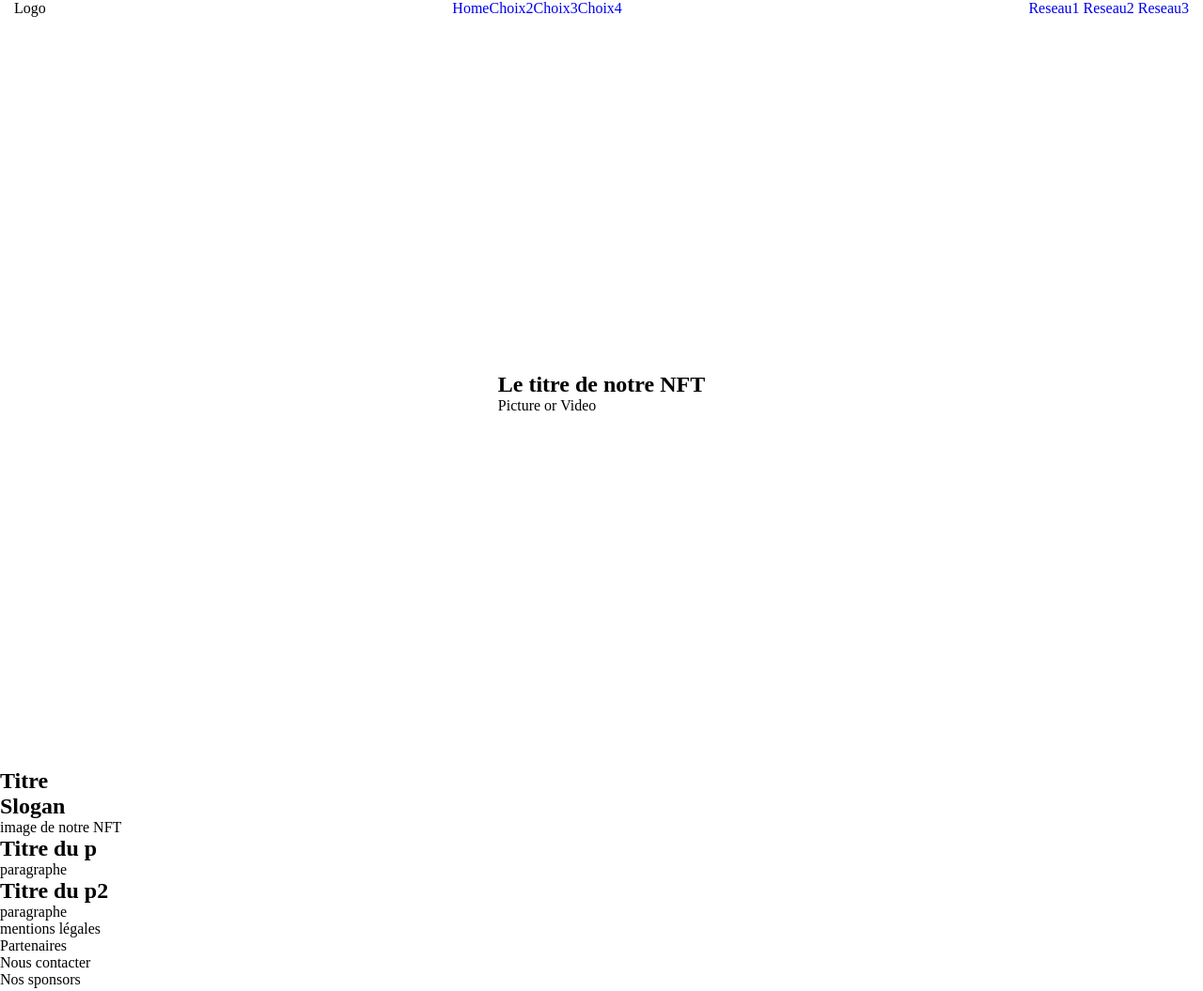
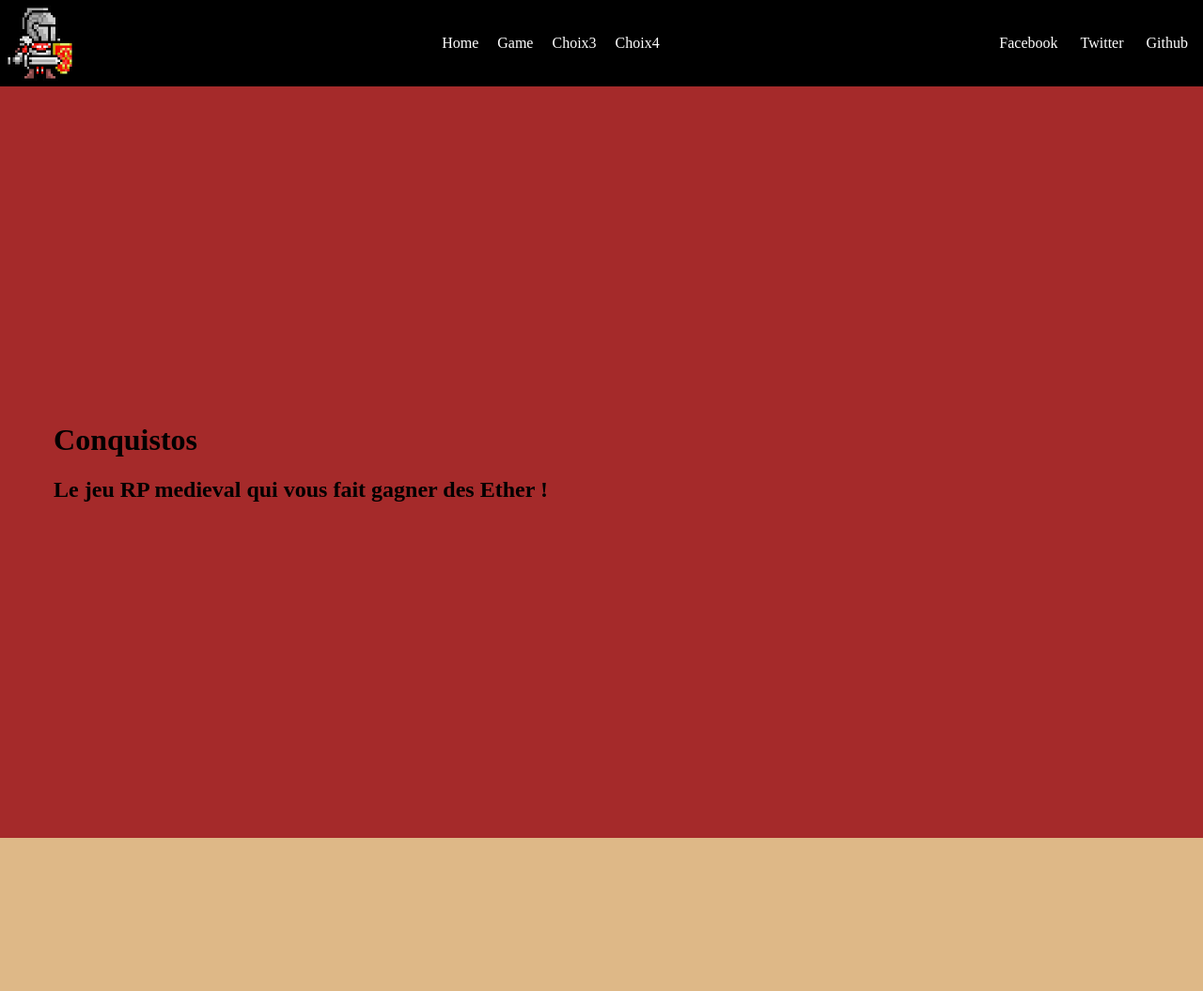
Before and after one commit to MatteoDinville/challenge-48h, a plain HTML site: page index.html in a window 1280 px wide. Shown: the top 1055 px of the page at 94% size. Drawn offline with Linux system fonts and the light colour scheme.

Commit message:
first build

```diff
--- a/index.html
+++ b/index.html
@@ -10,54 +10,81 @@
 <body>
     <header class="navbar">
         <div class="headercontainer">
-            <div class="logo">Logo</div>
+            <div class="logo">
+                <img src="logo.png" alt="logo">
+            </div>
             <menu class="menuheader">
                 <div class="menuitems">
-                    <a href="#" class="active">Home</a>
-                    <a href="#choix2">Choix2</a>
+                    <a href="#home" class="active">Home</a>
+                    <a href="#game">Game</a>
                     <a href="#choix3">Choix3</a>
                     <a href="#choix4">Choix4</a>
                 </div>
             </menu>
             <div class="social">
-                <a href="#">Reseau1</a>
-                <a href="#">Reseau2</a>
-                <a href="#">Reseau3</a>
+                <a href="#">Facebook</a>
+                <a href="#">Twitter</a>
+                <a href="#">Github</a>
             </div>
         </div>
     </header>
-    <div class="firstScreen">
+    <div class="container">
         <div class="firstContainer">
-            <div class="firstScreenSlider">
-                <div class="slick-list">
+            <div class="leftContainer">
                     <div class="listleft">
-                        <h2 class="title">Le titre de notre NFT</h2>
+                        <h1 class="title">Conquistos</h1>
+                        <h2>Le jeu RP medieval qui vous fait gagner des Ether !</h2>
                     </div>
-                    <div class="listright">
-                        <p class="picture">Picture or Video</p>
-                    </div>
+            </div>
+            <div class="rightContainer">
+                <div class="listright">
+                   <!-- <img src="img.png" alt="zelda"> -->
                 </div>
             </div>
         </div>
     </div>
-    <section>
-        <div class="gauche">
-            <h1>Titre</h1>
-            <h2>Slogan</h2>
+    <div class="container2">
+        <div class="secondContainer">
+            <div class="leftContainer2">
+                    <div class="listleft2">
+                        <!-- <img src="img.png" alt="zelda"> -->
+                    </div>
+            </div>
+            <div class="rightContainer2">
+                <div class="listright2">
+                    <h1 class="title">Conquistos</h1>
+                    <h2>Le jeu RP medieval qui vous fait gagner des Ether !</h2>
+                </div>
+            </div>
         </div>
-        <div class="droite">
-            <p>image de notre NFT</p>
-            <h1>Titre du p</h1>
-            <p>paragraphe</p>
-            <h1>Titre du p2</h1>
-            <p>paragraphe</p>
+    </div>
+    <footer>
+    <div class="row">
+        <div class="column">
+            <h2>Services</h2>
+            <ul>
+                <li>Web Design</li>
+                <li>Development</li>
+                <li>Hosting</li>
+            </ul>
         </div>
-    </section>
-    <footer>
-            <p>mentions légales</p>
-            <p>Partenaires</p>
-            <p>Nous contacter</p>
-            <p>Nos sponsors</p>
+        <div class="column">
+            <h2>About</h2>
+            <ul>
+                <li>Company</li>
+                <li>Teams</li>
+                <li>Careers</li>
+            </ul>
+        </div>
+        <div class="column">
+            <h2>Contact</h2>
+            <ul>
+                <li>Mentions Légales</li>
+                <li>Nous contacter</li>
+                <li>Sponsors</li>
+            </ul>
+        </div>
+    </div>
     </footer>
 </body>
 </html>
--- a/style.css
+++ b/style.css
@@ -1,45 +1,74 @@
-*{
-    box-sizing: border-box;
-    list-style-type: none;
+body{
     margin: 0;
-    padding: 0;
-    text-decoration: none;
-    z-index: 1;
 }
-
 .headercontainer{
     align-items: center;
     display: flex;
     justify-content: space-between;
-    max-width: 1415px;
     padding: 0 15px;
-    width: 100%;
+    background-color: black;
+    color: white;
+    height: 10vh;
+    padding: 6px;
+}
+a {
+    text-decoration: none;color: white;margin: 0 10px
+}
+.logo, img{
+    height: 100%;
 }
 .menuheader{
     align-items: center;
     display: flex;
+    margin: 15px;
+    margin: 10px;
 }
-
 .menuitems{
     align-items: center;
     display: flex;
     justify-content: flex-start;
+    padding: 10px;
+}
+.container{
+    background-color: brown;
+    display: flex;
+    min-height: 100vh;
+    position: relative;
+
+}
+.firstContainer{
     width: 100%;
+    display: flex;
 }
-.firstScreen{
-    align-items: center;
+.leftContainer, .rightContainer{
+    width: 50%;
     display: flex;
     justify-content: center;
+    align-items: center;
+
+}
+.secondContainer{
+    width: 100%;
+    display: flex;
+}
+.container2{
+    background-color: burlywood;
+    display: flex;
     min-height: 100vh;
-    overflow: hidden;
     position: relative;
-    width: 100%;
 }
-.firstScreenSlider{
-    width: 100%;
+.leftContainer2, .rightContainer2{
+    width: 50%;
+    display: flex;
+    justify-content: center;
+    align-items: center;
 }
-.slick-list{
-    overflow: hidden;
-    margin: 0;
-    padding: 0;
+.row, .h2, .ul{
+    background-color: black;
+    display: flex;
+    color: white;
+    justify-content: space-around;
+    text-align: center;
 }
+ul{padding: 0;}
+li{list-style: none; text-align: center; margin: 10px;}
```
Also changed, not shown: img.png (added), logo.png (added).
